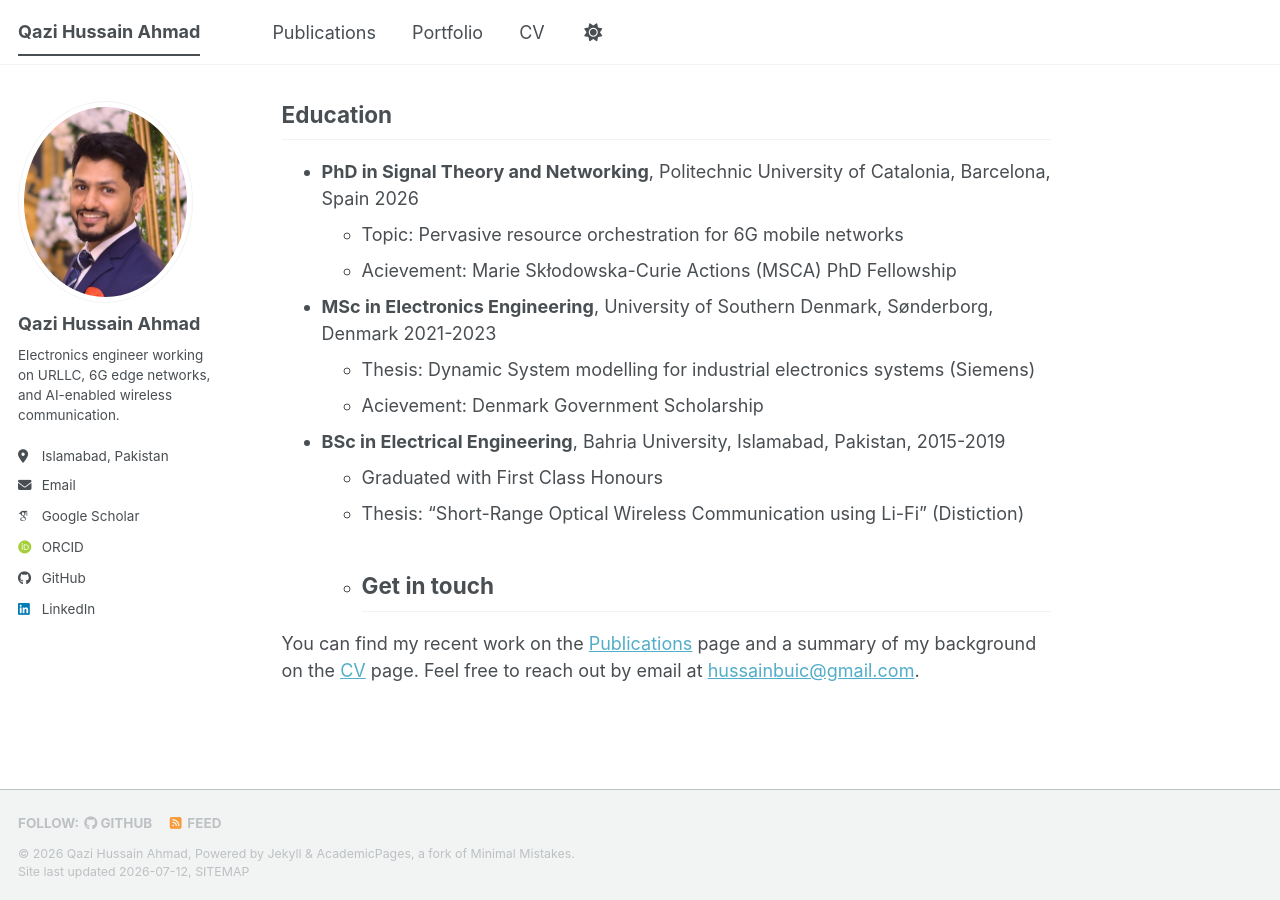
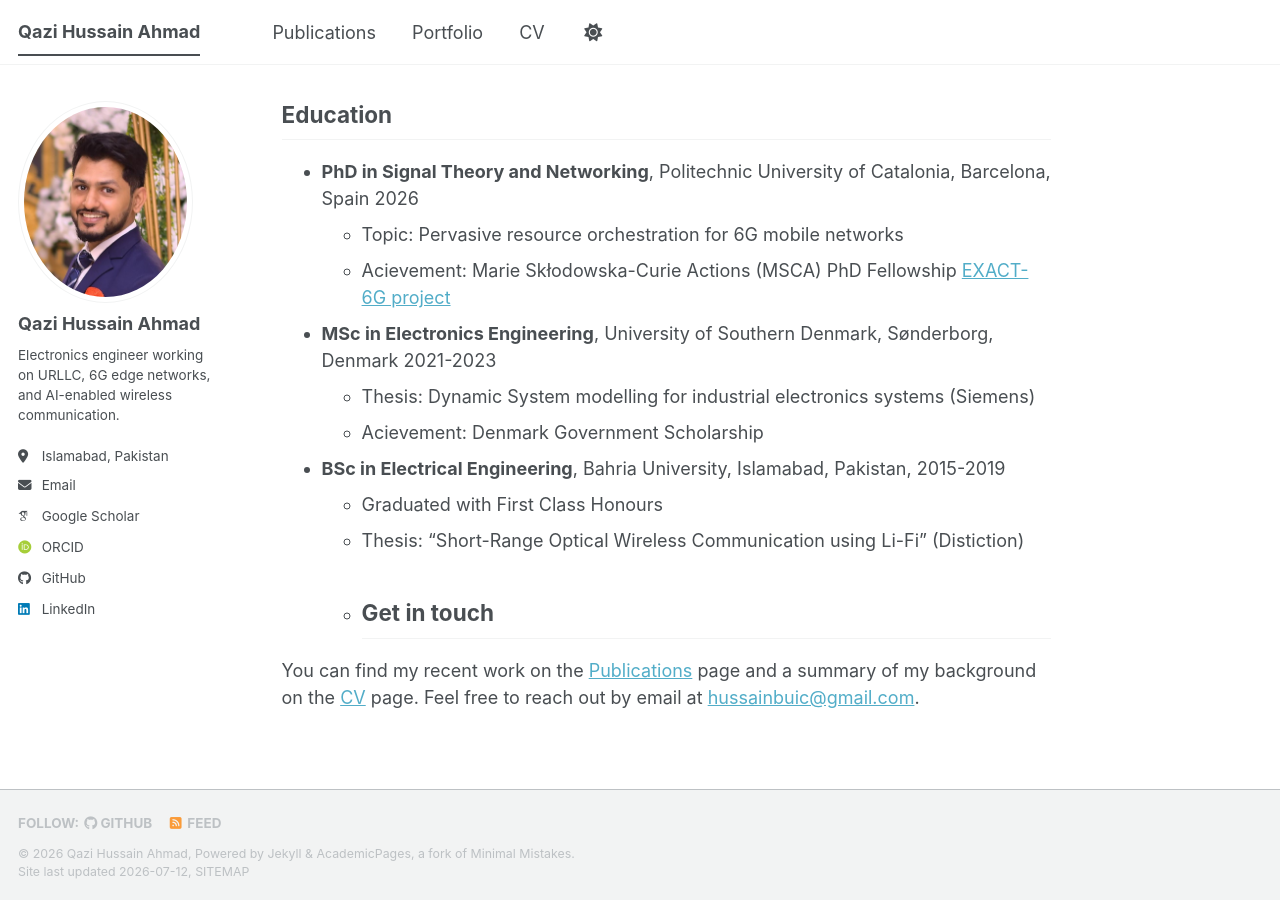
Before and after one commit to hussain1549/hussain1549.github.io, a Jekyll site: the page built from _pages/about.md, in a window 1280 px wide and 900 px high, scrolled down 848 px. Built offline with Jekyll 4.4.1, drawn with Linux system fonts in a browser that asks for light colours; some web fonts are replaced; a script bundle is joined from its source files by our own code; library files that are not in the unit come from our copies.

Commit message:
Update PhD achievement with project link
Added a link to the EXACT-6G project in the education section.

```diff
--- a/_pages/about.md
+++ b/_pages/about.md
@@ -26,7 +26,7 @@ Alongside the research side, I have hands-on industry experience in embedded sys
 
 - **PhD in Signal Theory and Networking**, Politechnic University of Catalonia, Barcelona, Spain 2026
   - Topic: Pervasive resource orchestration for 6G mobile networks
-  - Acievement: Marie Skłodowska-Curie Actions (MSCA) PhD Fellowship
+  - Acievement: Marie Skłodowska-Curie Actions (MSCA) PhD Fellowship [EXACT-6G project](https://www.exact6g.eu/)
 
 - **MSc in Electronics Engineering**, University of Southern Denmark, Sønderborg, Denmark 2021-2023
   - Thesis: Dynamic System modelling for industrial electronics systems (Siemens)
```
